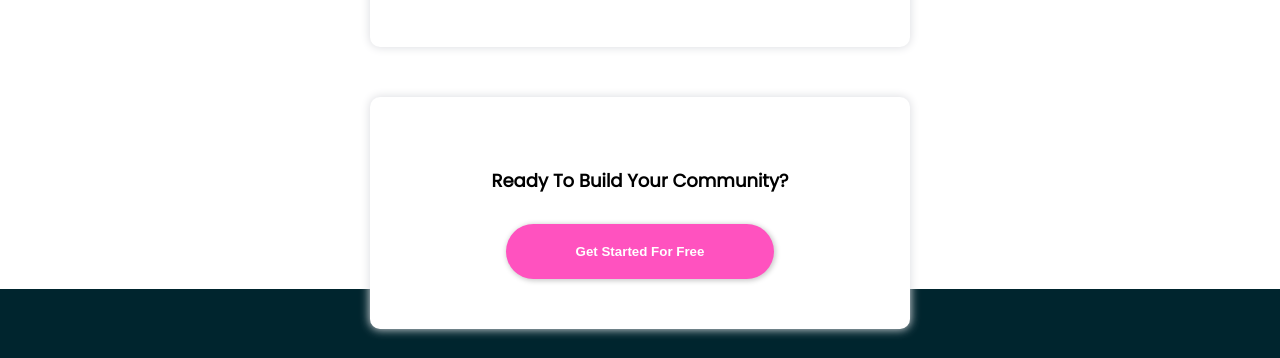
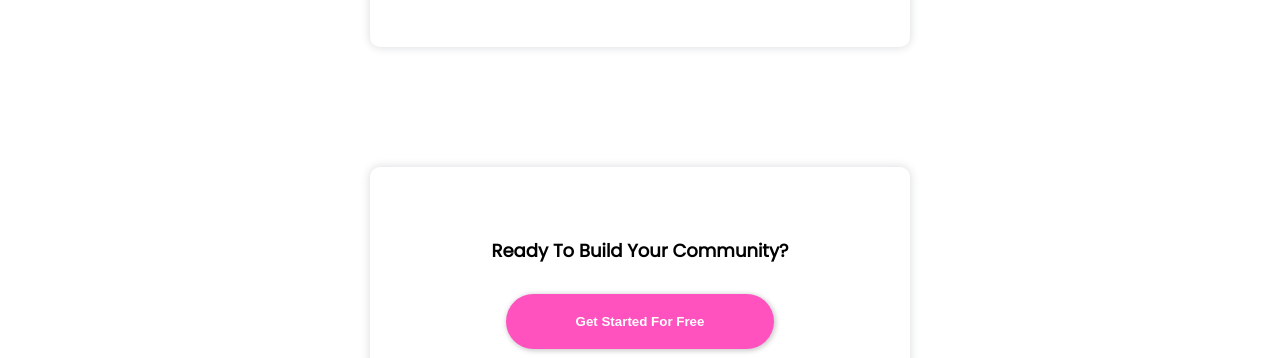
Before and after one commit to sahibkaur/huddle-landing-page, a plain HTML site: page index.html in a window 1280 px wide. Shown: the part 2641-2999 px from the top of the page. Drawn offline with nearby package versions, Linux system fonts and the light colour scheme.

Commit message:
add top margin to last box

```diff
--- a/css/style.css
+++ b/css/style.css
@@ -99,7 +99,9 @@ button, .heading{
 	color: #718093;
 	font-size:16px;
 }
-
+.last-box{
+	margin-top:70px;
+}
 .box-content{
 	margin: 20px;
 }
--- a/index.html
+++ b/index.html
@@ -50,7 +50,7 @@
 				 <p>It takes no time at all to integrate Huddle with your app's authentication solution. This means, once signed in to your app, your users can start chatting immediately.</p>
 				</div>
 			</div>
-			<div class="member-box">
+			<div class="member-box last-box">
 				<h2 class="heading">Ready to build your community?</h2>
 				<button class="get-started">Get started for free</button>
 			</div>
```
